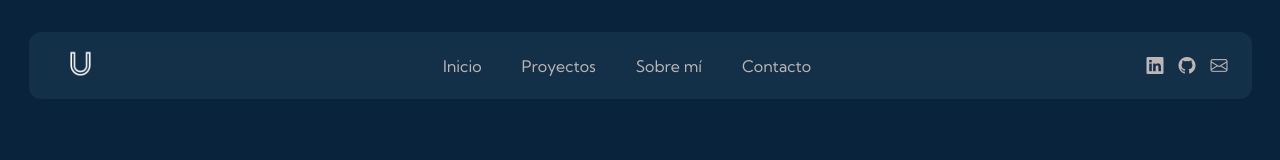
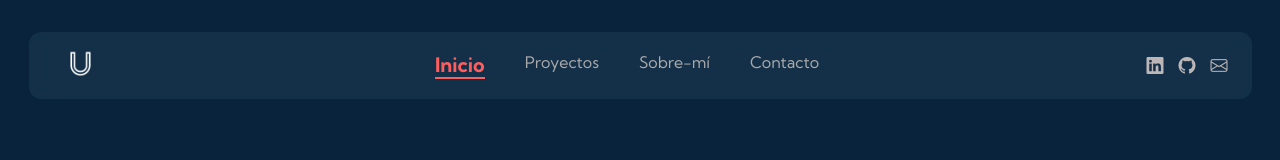
Before and after one commit to UrielTreleani/PORTFOLIO, a React (Vite) app: page / in a window 1280 px wide. Shown: the top 160 px of the page. Built offline with nearby package versions, Linux system fonts and the light colour scheme.

Commit message:
18-12-2025

```diff
--- a/src/Components/Header/Header.css
+++ b/src/Components/Header/Header.css
@@ -42,3 +42,16 @@
     gap: 15px;
     font-size: 17px;
 }
+
+.header__nav a {
+    color: #aaa;
+    transition: 0.3s;
+    text-decoration: none;
+    font-size: 16px;
+}
+.header__nav a.active {
+    color: #ff5e5e;
+    font-weight: 700;
+    font-size: 20px;
+    border-bottom: 2px solid #ff5e5e;
+}
--- a/src/Components/Header/Header.jsx
+++ b/src/Components/Header/Header.jsx
@@ -1,8 +1,12 @@
 import "./Header.css";
+import useScrollSpy from "../useScrollSpy/useScrollSpy";
 
-import React from "react";
 
 export default function Header() {
+
+    const sections = ["#Inicio", "#Proyectos", "#Sobre-mí", "#Contacto"]
+    const activeSection = useScrollSpy(sections, { rootMargin: "-50% 0px -50% 0px" })
+
     return (
         <div className="section-header">
             <div className="header__container">
@@ -10,18 +14,18 @@ export default function Header() {
                     <img src="./header-icon.png" alt="portfolio-icon" className="header__portfolio-icon" />
                 </div>
                 <div className="header__nav">
-                    <span>
-                        <a href="#home" className="header__nav-links">Inicio</a>
-                    </span>
-                    <span>
-                        <a href="#project" className="header__nav-links">Proyectos</a>
-                    </span>
-                    <span>
-                        <a href="#about-me" className="header__nav-links">Sobre mí</a>
-                    </span>
-                    <span>
-                        <a href="#contact" className="header__nav-links">Contacto</a>
-                    </span>
+                    {sections.map((sec) => {
+                        const name = sec.replace("#", "");
+                        return (
+                            <a
+                                key={sec}
+                                href={sec}
+                                className={activeSection === name ? "active" : ""}
+                            >
+                                {name.charAt(0).toUpperCase() + name.slice(1)}
+                            </a>
+                        );
+                    })}
                 </div>
                 <div className="header__contact">
                     <span>
--- /dev/null
+++ b/src/Components/useScrollSpy/useScrollSpy.js
@@ -0,0 +1,34 @@
+import { useEffect, useState } from "react"
+
+export default function useScrollSpy(selectors, options) {
+
+    const [activeId, setActiveId] = useState("")
+
+
+    useEffect(() => {
+
+        const callback = (entries) =>{
+            entries.forEach((entry) => {
+                if(entry.isIntersecting){
+                    setActiveId(entry.target.id)
+                }
+            })
+        }
+
+        const observer = new IntersectionObserver(callback, options)
+
+
+        selectors.forEach((selector) =>{
+            const section = document.querySelector(selector)
+            if(section){
+                observer.observe(section)
+            }
+        })
+
+        return () => observer.disconnect()
+    },
+    [selectors, options])
+
+
+    return activeId
+}
--- a/src/Screens/HomeScreen/HomeScreen.jsx
+++ b/src/Screens/HomeScreen/HomeScreen.jsx
@@ -12,16 +12,16 @@ function HomeScreen() {
             <div>
                 <Header/>
             </div>
-            <div className="home-screen__section-home" id="home">
+            <div className="home-screen__section-home" id="Inicio">
                 <Home/>
             </div>
-            <div className="home-screen__section-projects" id="project">
+            <div className="home-screen__section-projects" id="Proyectos">
                 <SectionProjects/>
             </div>
-            <div className="home-screen__section-about-me" id="about-me">
+            <div className="home-screen__section-about-me" id="Sobre-mí">
                 <AboutMe/>
             </div>
-            <div className="home-screen__section-contact" id="contact">
+            <div className="home-screen__section-contact" id="Contacto">
                 <Contacto/>
             </div>
         </div>
```
